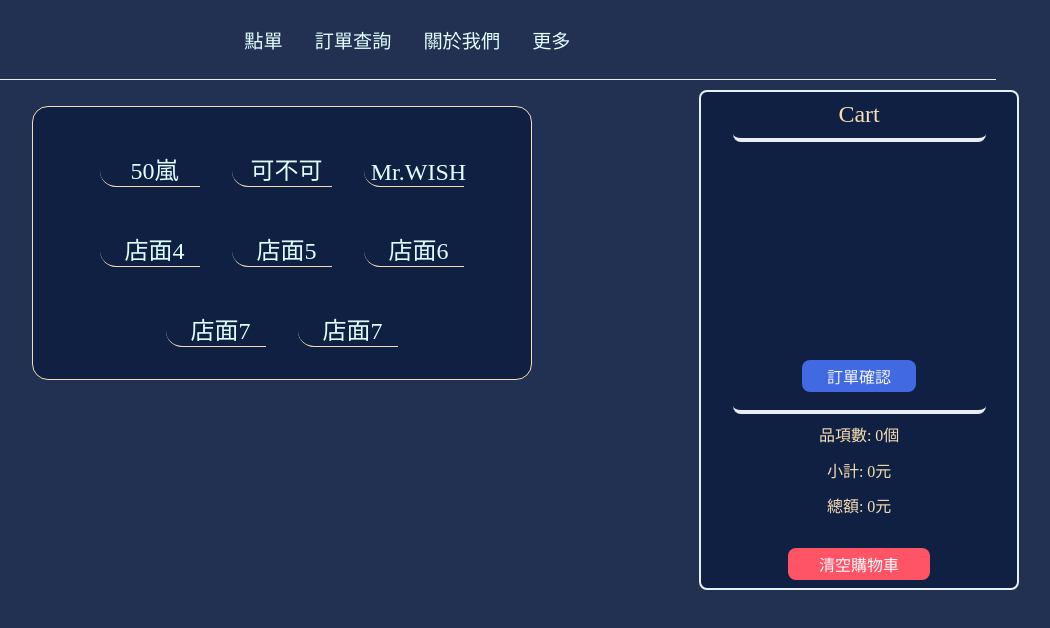
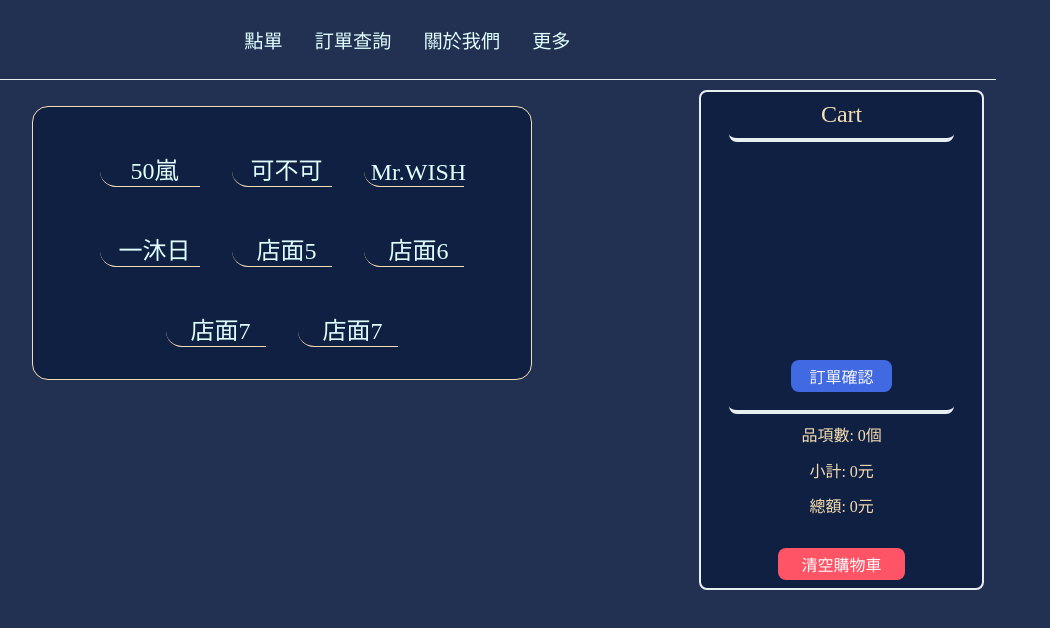
Before and after one commit to neko12377/Tap-Sip, a React app: page /#/ordering in a window 1280 px wide. Shown: the top 628 px of the page, without its empty margins (208-1258 px from the left). Built offline with nearby package versions, Linux system fonts and the light colour scheme.

Commit message:
add 一沐日

```diff
--- a/src/Container Components/shoppingCart.jsx
+++ b/src/Container Components/shoppingCart.jsx
@@ -10,6 +10,8 @@ import * as actionCreators from '../Actions';
 const Background = styled.section`
   display: flex;
   width: 25%;
+  max-width: 285px;
+  min-width: 270px;
   height: 100%;
   flex-wrap: wrap;
   position: fixed;
--- a/src/menu/menu.json
+++ b/src/menu/menu.json
@@ -1141,12 +1141,186 @@
     ]
   ],
   [
-    "店面4",
+    "一沐日",
     [
-      "水果",
+      "茶人系列",
       {
-        "name": "芒果牛奶",
-        "price": 80
+        "name": "茉莉綠茶",
+        "size":"大",
+        "price": 30
+      },
+      {
+        "name": "招牌紅茶",
+        "size":"大",
+        "price": 30
+      },
+      {
+        "name": "炭焙烏龍",
+        "size":"大",
+        "price": 35
+      },
+      {
+        "name": "油切蕎麥茶",
+        "size":"大",
+        "price": 30
+      },
+      {
+        "name": "手採高山青",
+        "size":"大",
+        "price": 35
+      },
+      {
+        "name": "日月潭紅茶",
+        "size":"大",
+        "price": 40
+      }
+    ],
+    [
+      "講究系列",
+      {
+        "name": "梅果招牌紅",
+        "size":"大",
+        "price": 50
+      },
+      {
+        "name": "養樂多綠茶",
+        "size":"大",
+        "price": 50
+      },
+      {
+        "name": "鮮檸檬紅/青",
+        "size":"大",
+        "price": 50
+      },
+      {
+        "name": "荔枝蘆薈",
+        "size":"大",
+        "price": 55
+      },
+      {
+        "name": "鮮百香果綠茶",
+        "size":"大",
+        "price": 60
+      },
+      {
+        "name": "鮮葡萄柚綠茶",
+        "size":"大",
+        "price": 65
+      }
+    ],
+    [
+      "香醇系列",
+      {
+        "name": "招牌紅奶茶",
+        "size":"大",
+        "price": 50
+      },
+      {
+        "name": "黑糖粉粿奶茶",
+        "size":"大",
+        "price": 55
+      },
+      {
+        "name": "黃金蕎麥奶茶",
+        "size":"大",
+        "price": 50
+      },
+      {
+        "name": "嫩仙草奶茶",
+        "size":"大",
+        "price": 50
+      },
+      {
+        "name": "日月潭奶茶",
+        "size":"大",
+        "price": 60
+      }
+    ],
+    [
+      "濃韻系列",
+      {
+        "name": "奶蓋綠茶",
+        "size":"大",
+        "price": 55
+      },
+      {
+        "name": "奶蓋烏龍茶",
+        "size":"大",
+        "price": 55
+      },
+      {
+        "name": "奶蓋蕎麥茶",
+        "size":"大",
+        "price": 55
+      }
+    ],
+    [
+      "日常系列",
+      {
+        "name": "黑糖檸檬粉粿",
+        "size":"大",
+        "price": 55
+      },
+      {
+        "name": "奶蓋招牌紅茶",
+        "size":"大",
+        "price": 55
+      },
+      {
+        "name": "荔枝烏龍茶",
+        "size":"大",
+        "price": 50
+      },
+      {
+        "name": "雙粉奶茶",
+        "size":"大",
+        "price": 50
+      }
+    ],
+    [
+      "堅持系列",
+      {
+        "name": "招牌冬瓜紅",
+        "size":"大",
+        "price": 40
+      },
+      {
+        "name": "冬瓜高山青",
+        "size":"大",
+        "price": 45
+      },
+      {
+        "name": "冬瓜檸檬茶",
+        "size":"大",
+        "price": 45
+      },
+      {
+        "name": "冬瓜仙草密",
+        "size":"大",
+        "price": 45
+      }
+    ],
+    [
+      "自然系列",
+      {
+        "name": "招牌紅拿鐵",
+        "size":"大",
+        "price": 60
+      },
+      {
+        "name": "烏龍拿鐵",
+        "size":"大",
+        "price": 60
+      },
+      {
+        "name": "黃金蕎麥拿鐵",
+        "size":"大",
+        "price": 60
+      },
+      {
+        "name": "日月潭拿鐵",
+        "size":"大",
+        "price": 70
       }
     ]
   ],
```
Also changed, not shown: 1 other file (tests, documents, lock files or other folders).
